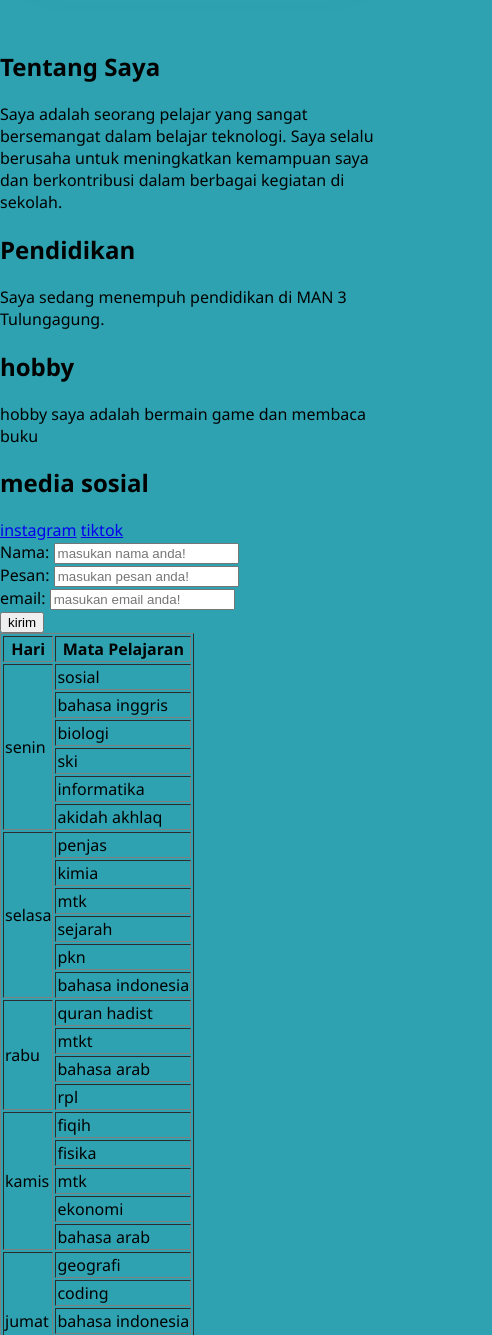
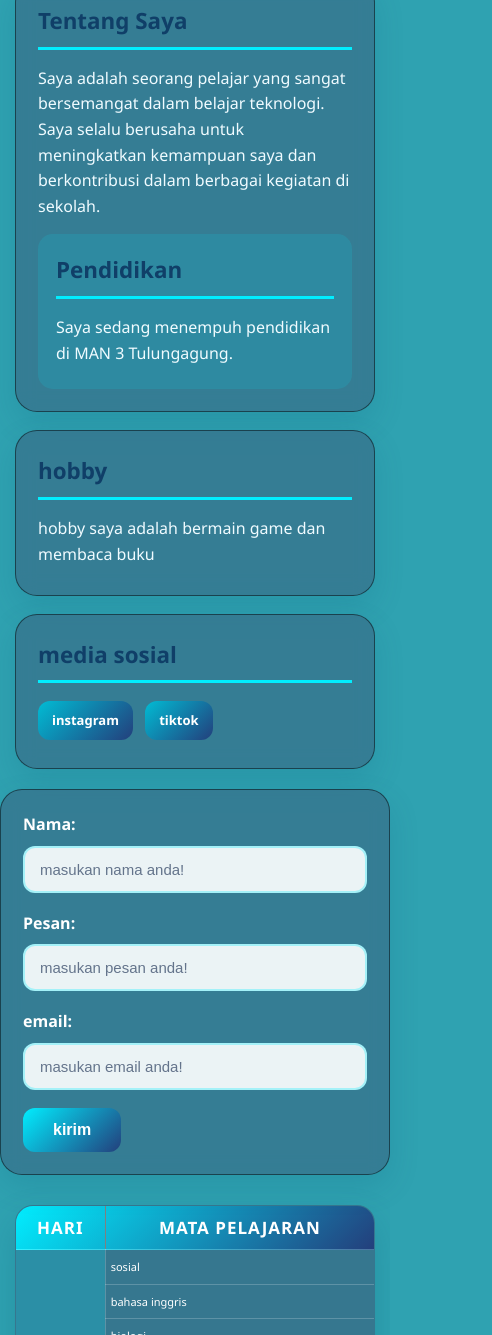
Before and after one commit to yliem-creator/profile, a plain HTML site: page index.html in a window 390 px wide. Shown: the part 665-2000 px from the top of the page, 492 px wide, since content can reach past the window. Drawn offline with Linux system fonts and the light colour scheme.

Commit message:
style css

```diff
--- a/style.css
+++ b/style.css
@@ -1,19 +1,33 @@
-*   {box-sizing: border-box;}
+
+/* ==============================
+   RESET DAN PENGATURAN DASAR
+============================== */
+* {
+    box-sizing: border-box;
+}
 
 body {
     margin: 0;
-    font-family: 'segoe UI', Tahoma, sans-serif;
-    background:rgb(47, 162, 177);
-    color:#000202
+    padding: 0;
+    font-family: 'Segoe UI', Tahoma, sans-serif;
+    background: rgb(47, 162, 177);
+    color: #000202;
+    line-height: 1.6;
 }
 
+/* ==============================
+   HALAMAN UTAMA
+============================== */
 .page {
     max-width: 1100px;
     margin: 40px auto;
     padding: 24px;
 }
 
-.hero{
+/* ==============================
+   HEADER / PROFIL
+============================== */
+.hero {
     display: flex;
     align-items: center;
     justify-content: space-between;
@@ -24,7 +38,7 @@ body {
     box-shadow: 0 18px 40px rgba(91, 107, 158, 0.12);
     border-radius: 28px;
     padding: 32px;
-    margin-bottom :28px;
+    margin-bottom: 28px;
 }
 
 .profile-content {
@@ -34,7 +48,7 @@ body {
 .badge {
     display: inline-block;
     background: linear-gradient(135deg, #01eeff, #233f7c);
-    color: rgb(32, 83, 160);
+    color: white;
     padding: 8px 14px;
     border-radius: 999px;
     font-size: 12px;
@@ -45,8 +59,8 @@ body {
 
 .judul {
     margin: 0;
-    font-family:'plus jakarta sans', 'segoe UI', sans-serif;
-    line-height: 1,4;
+    font-family: 'Plus Jakarta Sans', 'Segoe UI', sans-serif;
+    line-height: 1.4;
 }
 
 .judul-besar {
@@ -56,12 +70,11 @@ body {
     margin-top: 14px;
 }
 
-#text2 {
+.profile-content p {
     margin-top: 12px;
     max-width: 620px;
     font-size: 1.08rem;
-    color: #475569;
-    background: transparent;
+    color: #e8faff;
 }
 
 .profile-photo {
@@ -69,6 +82,267 @@ body {
     height: 180px;
     object-fit: cover;
     border-radius: 50%;
-    border: 5px solid rgba(58, 225, 237, 0.15);
+    border: 5px solid rgba(58, 225, 237, 0.5);
     box-shadow: 0 16px 30px rgba(4, 82, 112, 0.2);
 }
+
+/* ==============================
+   KONTEN DAN SECTION
+============================== */
+main,
+body > section,
+body > form,
+body > table {
+    max-width: 1052px;
+    margin-left: auto;
+    margin-right: auto;
+}
+
+body > section {
+    background: rgba(56, 112, 138, 0.72);
+    backdrop-filter: blur(10px);
+    border: 1px solid rgba(1, 7, 8, 0.5);
+    border-radius: 22px;
+    padding: 25px 30px;
+    margin-top: 25px;
+    margin-bottom: 25px;
+    box-shadow: 0 12px 30px rgba(4, 82, 112, 0.15);
+}
+
+section section {
+    background: rgba(1, 238, 255, 0.12);
+    padding: 18px;
+    margin-top: 15px;
+    border-radius: 15px;
+}
+
+section h2 {
+    color: #103f68;
+    font-size: 1.7rem;
+    font-weight: 800;
+    margin-top: 0;
+    margin-bottom: 12px;
+    border-bottom: 3px solid #01eeff;
+    padding-bottom: 8px;
+}
+
+section p {
+    color: #f0fbff;
+    font-size: 1rem;
+    margin-bottom: 5px;
+}
+
+/* ==============================
+   MEDIA SOSIAL
+============================== */
+a {
+    display: inline-block;
+    text-decoration: none;
+    color: #ffffff;
+    background: linear-gradient(135deg, #01bcd4, #233f7c);
+    padding: 10px 20px;
+    margin: 6px 8px 6px 0;
+    border-radius: 12px;
+    font-weight: 700;
+    transition: 0.3s ease;
+}
+
+a:hover {
+    background: linear-gradient(135deg, #233f7c, #01eeff);
+    transform: translateY(-4px);
+    box-shadow: 0 8px 18px rgba(0, 0, 0, 0.2);
+}
+
+/* ==============================
+   FORM KONTAK
+============================== */
+form {
+    background: rgba(56, 112, 138, 0.72);
+    backdrop-filter: blur(10px);
+    border: 1px solid rgba(1, 7, 8, 0.5);
+    border-radius: 22px;
+    padding: 30px;
+    margin-top: 30px;
+    margin-bottom: 30px;
+    box-shadow: 0 12px 30px rgba(4, 82, 112, 0.15);
+}
+
+form div {
+    margin-bottom: 18px;
+}
+
+form label {
+    display: block;
+    font-weight: 700;
+    color: #ffffff;
+    margin-bottom: 8px;
+}
+
+form input {
+    width: 100%;
+    padding: 13px 15px;
+    border: 2px solid rgba(1, 238, 255, 0.3);
+    border-radius: 12px;
+    outline: none;
+    background: rgba(255, 255, 255, 0.9);
+    font-size: 15px;
+    transition: 0.3s;
+}
+
+form input:focus {
+    border-color: #01eeff;
+    box-shadow: 0 0 10px rgba(1, 238, 255, 0.5);
+}
+
+form input::placeholder {
+    color: #64748b;
+}
+
+form button {
+    padding: 13px 30px;
+    border: none;
+    border-radius: 12px;
+    background: linear-gradient(135deg, #01eeff, #233f7c);
+    color: white;
+    font-size: 16px;
+    font-weight: 700;
+    cursor: pointer;
+    transition: 0.3s ease;
+}
+
+form button:hover {
+    transform: translateY(-3px);
+    box-shadow: 0 8px 20px rgba(0, 0, 0, 0.25);
+}
+
+/* ==============================
+   TABEL JADWAL PELAJARAN
+============================== */
+table {
+    width: calc(100% - 48px);
+    max-width: 1052px;
+    margin: 30px auto 50px;
+    border-collapse: collapse;
+    background: rgba(56, 112, 138, 0.85);
+    border-radius: 18px;
+    overflow: hidden;
+    box-shadow: 0 15px 35px rgba(4, 82, 112, 0.2);
+}
+
+thead {
+    background: linear-gradient(135deg, #01eeff, #233f7c);
+    color: white;
+}
+
+th {
+    padding: 16px;
+    font-size: 17px;
+    text-transform: uppercase;
+    letter-spacing: 1px;
+}
+
+td {
+    padding: 13px 16px;
+    text-align: left;
+    color: #ffffff;
+    border: 1px solid rgba(255, 255, 255, 0.2);
+}
+
+td[rowspan] {
+    font-weight: 800;
+    text-transform: capitalize;
+    text-align: center;
+    color: #ffffff;
+    background: rgba(1, 238, 255, 0.2);
+}
+
+tbody tr {
+    transition: 0.2s ease;
+}
+
+tbody tr:hover {
+    background: rgba(1, 238, 255, 0.25);
+}
+
+/* ==============================
+   RESPONSIVE HP DAN TABLET
+============================== */
+@media (max-width: 768px) {
+
+    .page {
+        margin: 15px auto;
+        padding: 15px;
+    }
+
+    .hero {
+        flex-direction: column-reverse;
+        text-align: center;
+        padding: 25px 18px;
+    }
+
+    .profile-photo {
+        width: 150px;
+        height: 150px;
+    }
+
+    .judul-besar {
+        font-size: 2rem;
+    }
+
+    .profile-content p {
+        font-size: 0.95rem;
+    }
+
+    body > section {
+        margin: 18px 15px;
+        padding: 22px;
+    }
+
+    form {
+        margin: 20px 15px;
+        padding: 22px;
+    }
+
+    table {
+        width: calc(100% - 30px);
+        font-size: 13px;
+    }
+
+    th,
+    td {
+        padding: 10px 8px;
+    }
+}
+
+/* ==============================
+   RESPONSIVE HP KECIL
+============================== */
+@media (max-width: 480px) {
+
+    .judul-besar {
+        font-size: 1.7rem;
+    }
+
+    .profile-photo {
+        width: 125px;
+        height: 125px;
+    }
+
+    section h2 {
+        font-size: 1.4rem;
+    }
+
+    a {
+        padding: 9px 14px;
+        font-size: 13px;
+    }
+
+    table {
+        font-size: 11px;
+    }
+
+    th,
+    td {
+        padding: 8px 5px;
+    }
+}
```
Also changed, not shown: index.html (+5 -5 lines).
